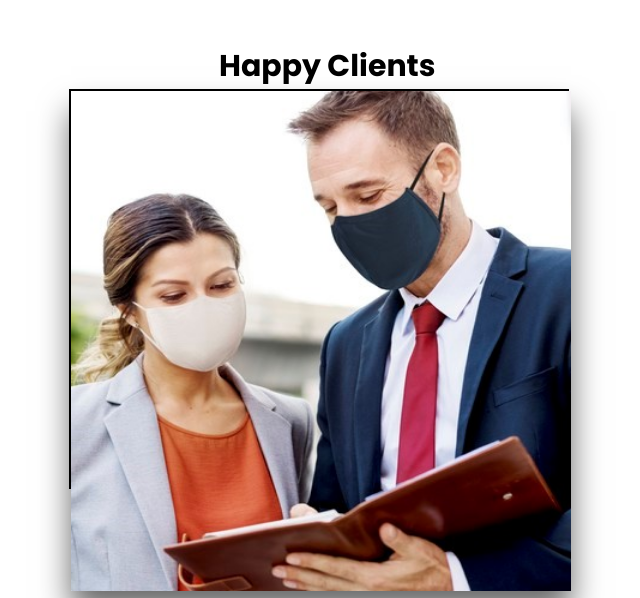
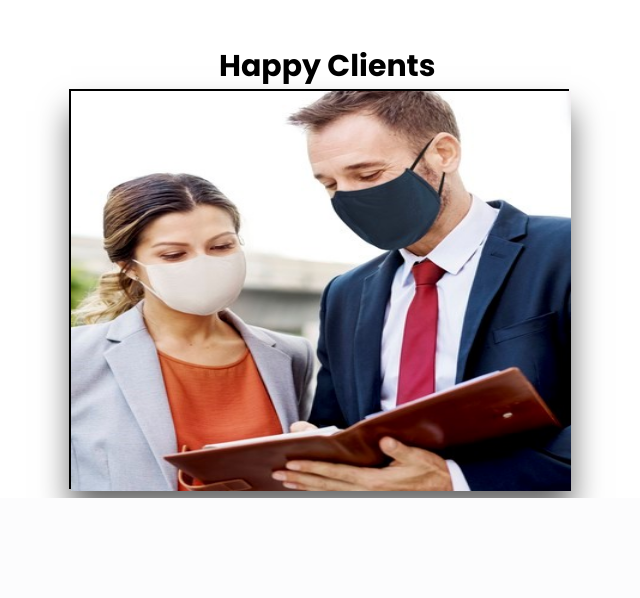
Before and after one commit to valzagrainca/PHP20_21_Gr34, a PHP site: page /promotions.php in a window 1280 px wide. Shown: the part 731-1329 px from the top of the page, without its empty margins (431-1071 px from the left). After the commit the page ends 1229 px from the top, so only its background shows below. Run offline with PHP 8.4, Linux system fonts and the light colour scheme; some libraries are stand-ins or nearby versions.

Commit message:
Update promotions.css

```diff
--- a/fundingprograms/promotions.css
+++ b/fundingprograms/promotions.css
@@ -22,7 +22,7 @@
 }
 .client img{
   width:500px;
-  height: 500px;
+  height: 400px;
   box-shadow:0 20px 30px rgb(0,0,0,.6);
 }
 #boom{
```
